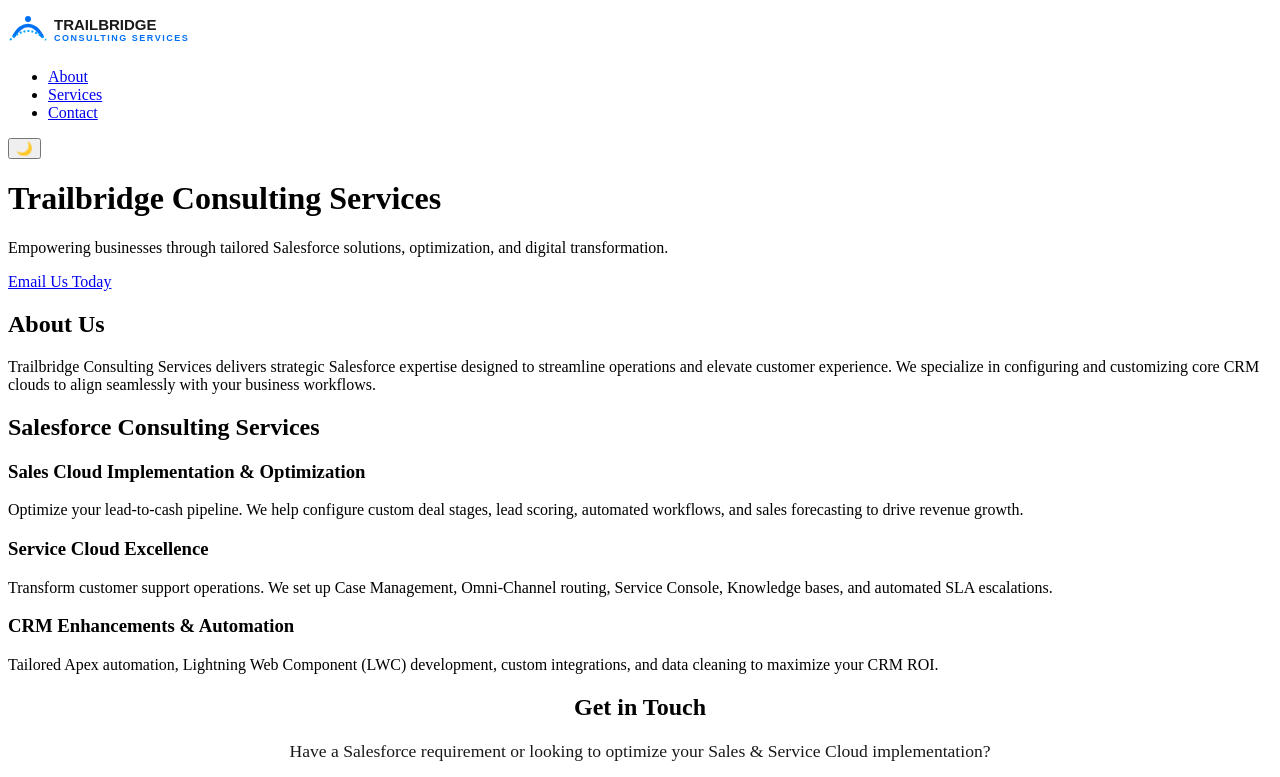
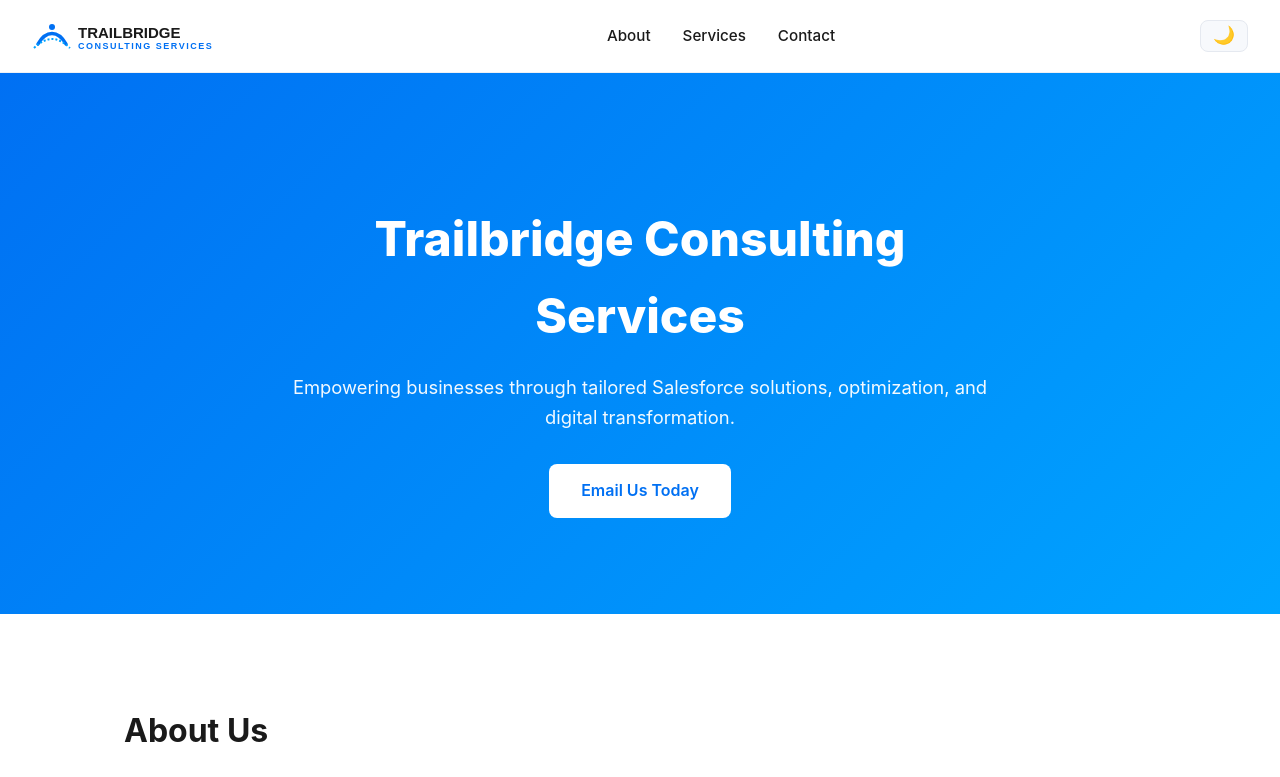
Before and after one commit to trailbridgecs/my-website, a plain HTML site: page index.html in a window 1280 px wide. Shown: the top 777 px of the page. Drawn offline with Linux system fonts and the light colour scheme.

Commit message:
Fixing CSS rendering error

```diff
--- a/script.js
+++ b/script.js
@@ -9,7 +9,7 @@
     });
   }
 
-  // Contact form handler (safely handled if form is present)
+  // Contact form handler (safely handled if a form is present on the page)
   const form = document.getElementById("contactForm");
   const status = document.getElementById("formStatus");
 
--- a/style.css
+++ b/style.css
@@ -1,12 +1,213 @@
-/* Contact Email Box Styling */
+/* =========================================================
+   Trailbridge Consulting Services — Stylesheet
+   ========================================================= */
+
+:root {
+  --primary-color: #0070f3;
+  --secondary-color: #00a4ff;
+  --bg-color: #ffffff;
+  --text-color: #1a1a1a;
+  --text-muted: #4b5563;
+  --card-bg: #f7f9fc;
+  --card-border: #e5e9f0;
+  --nav-border: #eef1f6;
+  --footer-bg: #0b1220;
+  --footer-text: #cbd5e1;
+}
+
+body.dark-mode {
+  --bg-color: #0b1220;
+  --text-color: #f1f5f9;
+  --text-muted: #94a3b8;
+  --card-bg: #131b2c;
+  --card-border: #223049;
+  --nav-border: #1c2740;
+  --footer-bg: #060a12;
+  --footer-text: #94a3b8;
+}
+
+* {
+  box-sizing: border-box;
+}
+
+body {
+  margin: 0;
+  font-family:
+    -apple-system, BlinkMacSystemFont, "Segoe UI", Roboto, Helvetica, Arial,
+    sans-serif;
+  background-color: var(--bg-color);
+  color: var(--text-color);
+  transition:
+    background-color 0.25s ease,
+    color 0.25s ease;
+  line-height: 1.6;
+}
+
+a {
+  color: var(--primary-color);
+}
+
+.container {
+  max-width: 1080px;
+  margin: 0 auto;
+  padding: 4rem 1.5rem;
+}
+
 .text-center {
   text-align: center;
 }
 
+/* ---------- Navbar ---------- */
+.navbar {
+  display: flex;
+  align-items: center;
+  justify-content: space-between;
+  padding: 1rem 2rem;
+  border-bottom: 1px solid var(--nav-border);
+  position: sticky;
+  top: 0;
+  background-color: var(--bg-color);
+  z-index: 100;
+}
+
+.brand-logo {
+  display: flex;
+  align-items: center;
+  text-decoration: none;
+}
+
+.logo-title {
+  fill: var(--text-color);
+}
+
+.nav-links {
+  list-style: none;
+  display: flex;
+  gap: 2rem;
+  margin: 0;
+  padding: 0;
+}
+
+.nav-links a {
+  text-decoration: none;
+  color: var(--text-color);
+  font-weight: 500;
+  font-size: 0.95rem;
+  transition: color 0.2s ease;
+}
+
+.nav-links a:hover {
+  color: var(--primary-color);
+}
+
+#themeToggle {
+  border: 1px solid var(--card-border);
+  background-color: var(--card-bg);
+  border-radius: 8px;
+  font-size: 1.1rem;
+  padding: 0.4rem 0.75rem;
+  cursor: pointer;
+  line-height: 1;
+}
+
+/* ---------- Hero ---------- */
+.hero {
+  background: linear-gradient(
+    135deg,
+    var(--primary-color),
+    var(--secondary-color)
+  );
+  color: #ffffff;
+  padding: 6rem 1.5rem;
+  text-align: center;
+}
+
+.hero-content {
+  max-width: 720px;
+  margin: 0 auto;
+}
+
+.hero h1 {
+  font-size: clamp(2rem, 4vw, 3rem);
+  margin-bottom: 1rem;
+  font-weight: 800;
+}
+
+.hero p {
+  font-size: 1.15rem;
+  opacity: 0.95;
+  margin-bottom: 2rem;
+}
+
+.btn-primary {
+  display: inline-block;
+  background-color: #ffffff;
+  color: var(--primary-color);
+  font-weight: 600;
+  text-decoration: none;
+  padding: 0.9rem 2rem;
+  border-radius: 8px;
+  transition:
+    transform 0.15s ease,
+    box-shadow 0.15s ease;
+}
+
+.btn-primary:hover {
+  transform: translateY(-2px);
+  box-shadow: 0 8px 20px rgba(0, 0, 0, 0.15);
+}
+
+/* ---------- Sections / Headings ---------- */
+h2 {
+  font-size: 2rem;
+  margin-bottom: 1.5rem;
+}
+
+#about p {
+  color: var(--text-muted);
+  max-width: 760px;
+  font-size: 1.05rem;
+}
+
+/* ---------- Services Grid ---------- */
+.grid {
+  display: grid;
+  grid-template-columns: repeat(auto-fit, minmax(260px, 1fr));
+  gap: 1.5rem;
+  margin-top: 2rem;
+}
+
+.card {
+  background-color: var(--card-bg);
+  border: 1px solid var(--card-border);
+  border-radius: 12px;
+  padding: 1.75rem;
+  transition:
+    transform 0.2s ease,
+    box-shadow 0.2s ease;
+}
+
+.card:hover {
+  transform: translateY(-4px);
+  box-shadow: 0 12px 24px rgba(0, 0, 0, 0.08);
+}
+
+.card h3 {
+  color: var(--primary-color);
+  margin-top: 0;
+  font-size: 1.15rem;
+}
+
+.card p {
+  color: var(--text-muted);
+  margin-bottom: 0;
+}
+
+/* ---------- Contact ---------- */
 .contact-subtext {
   font-size: 1.1rem;
   margin-bottom: 2rem;
-  opacity: 0.9;
+  color: var(--text-muted);
 }
 
 .email-box {
@@ -36,3 +237,33 @@
   text-decoration: underline;
   opacity: 0.85;
 }
+
+/* ---------- Footer ---------- */
+footer {
+  background-color: var(--footer-bg);
+  color: var(--footer-text);
+  text-align: center;
+  padding: 1.5rem;
+  font-size: 0.9rem;
+}
+
+/* ---------- Responsive ---------- */
+@media (max-width: 640px) {
+  .navbar {
+    flex-wrap: wrap;
+    gap: 1rem;
+  }
+
+  .nav-links {
+    gap: 1.25rem;
+  }
+
+  .hero {
+    padding: 4rem 1.25rem;
+  }
+
+  .email-box {
+    padding: 1rem 1.5rem;
+    font-size: 1.05rem;
+  }
+}
```
